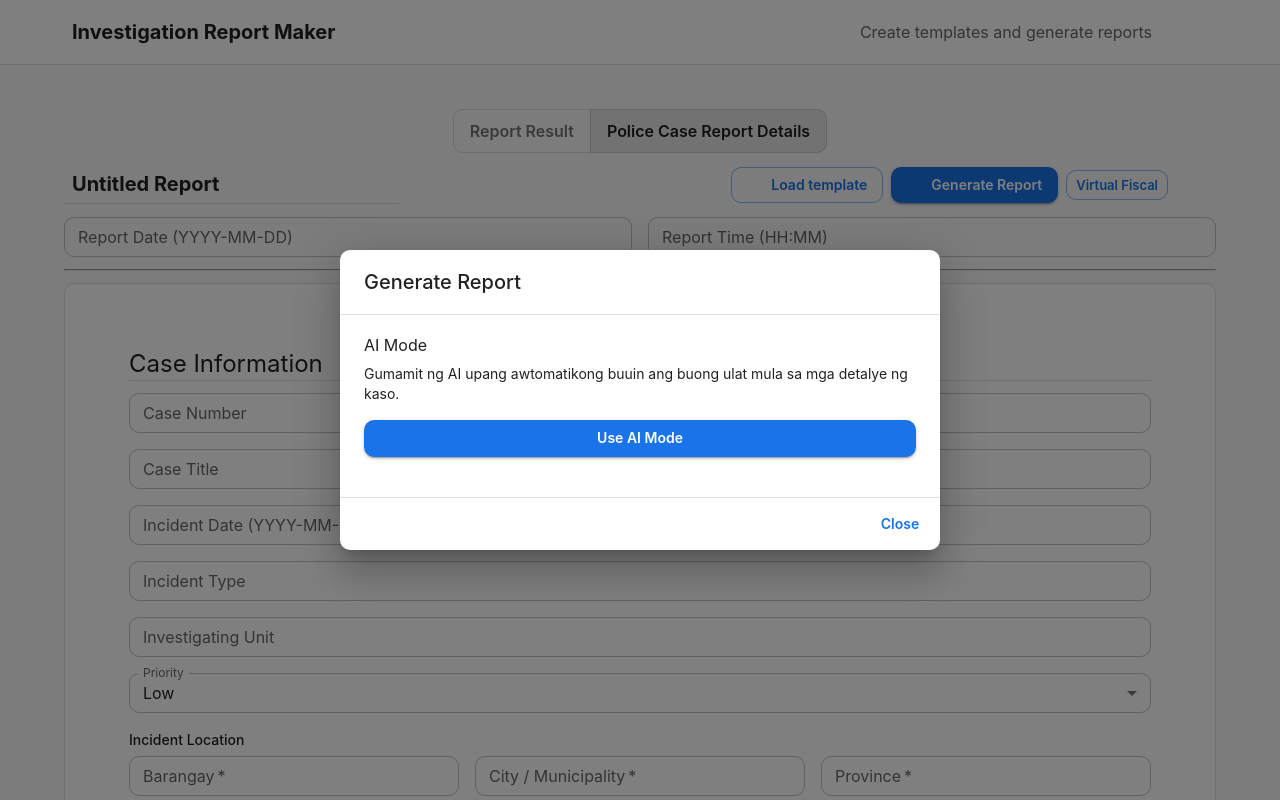
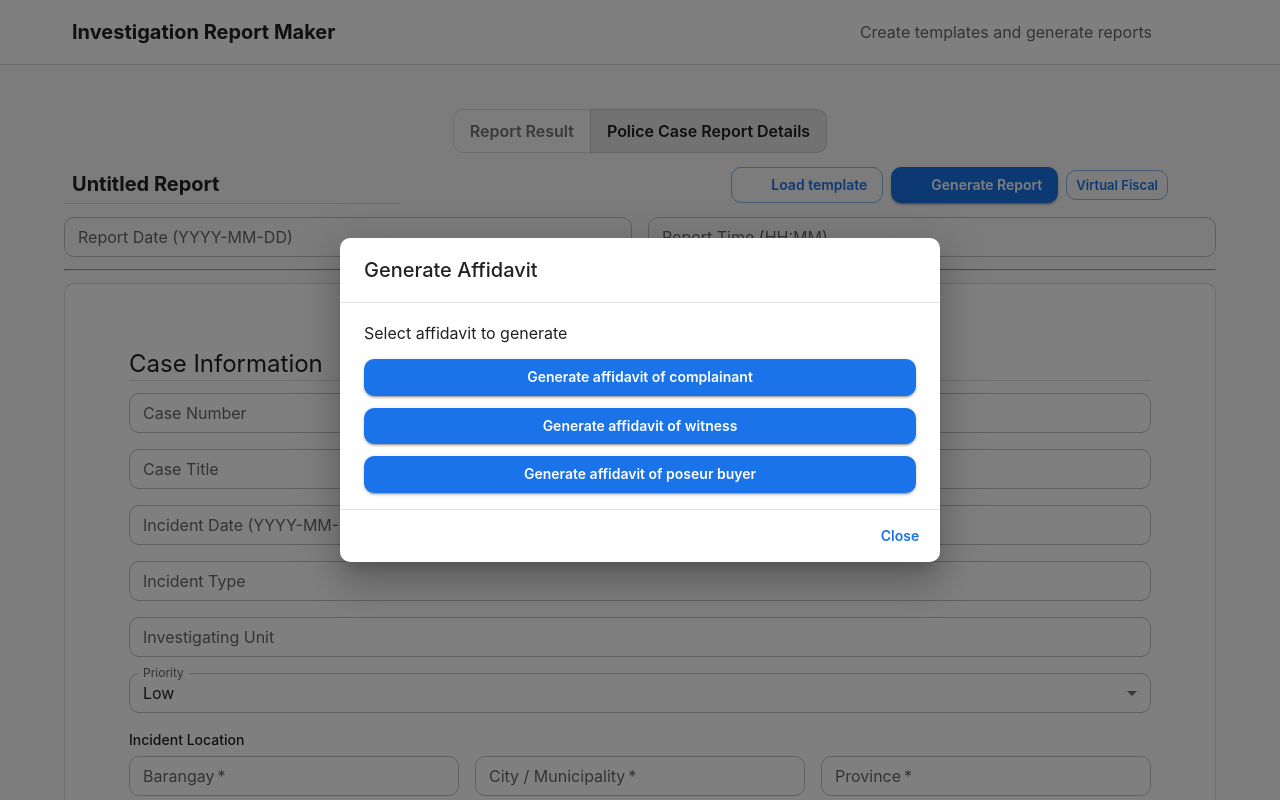
Before and after one commit to JomarMonreal/Investigation-Report-Maker, a React (Vite) app in the folder investigation-report-maker/: page /reports/new in a window 1280 px wide. Both pictures are taken after a click on the button "Generate Report". Shown: the top 800 px of the page. Built offline with nearby package versions, Linux system fonts and the light colour scheme; some icons are missing.

Commit message:
feat: implement affidavit generation endpoints and update report creation UI

```diff
--- a/investigation-report-maker/src/pages/ReportCreation.tsx
+++ b/investigation-report-maker/src/pages/ReportCreation.tsx
@@ -15,7 +15,7 @@ import {
   DialogActions,
   Button,
   Typography,
-  Box,
+  Stack,
 } from "@mui/material";
 import MoreVertIcon from "@mui/icons-material/MoreVert";
 import CaseDetailsForm from "../components/CaseDetailsForm";
@@ -48,6 +48,14 @@ const isServerUnavailable = (err: unknown): boolean => {
     message.includes("request failed (503)") ||
     message.includes("request failed (504)")
   );
+};
+
+type AffidavitKind = "poseur-buyer" | "complainant" | "witness";
+
+const AFFIDAVIT_ENDPOINT: Record<AffidavitKind, string> = {
+  "poseur-buyer": "/api/generate/poseur-buyer",
+  complainant: "/api/generate/complainant",
+  witness: "/api/generate/witness",
 };
 
 const ReportCreation: React.FC = () => {
@@ -101,10 +109,7 @@ const ReportCreation: React.FC = () => {
     setFiscalOpen(true);
   }, [setSlateValue]);
 
-  // -------------------------------------------------------------------------
-  // AI mode: call your /api/generate endpoint
-  // -------------------------------------------------------------------------
-  const handleGenerateReportAIMode = React.useCallback(async () => {
+  const handleGenerateByKind = React.useCallback(async (kind: AffidavitKind) => {
     if (isGeneratingRef.current) return;
     isGeneratingRef.current = true;
     setModeDialogOpen(false);
@@ -115,7 +120,7 @@ const ReportCreation: React.FC = () => {
           ? policeStation
           : caseDetails.policeStation;
 
-      const httpResponse = await fetch("/api/generate", {
+      const httpResponse = await fetch(AFFIDAVIT_ENDPOINT[kind], {
         method: "POST",
         headers: { "Content-Type": "application/json" },
         body: JSON.stringify({ caseDetails, policeStation: stationPayload, systemPrompt }),
@@ -158,7 +163,7 @@ const ReportCreation: React.FC = () => {
       if (isServerUnavailable(err)) {
         await sleep(1000);
       }
-      alert(`Failed to generate report: ${err instanceof Error ? err.message : "Unknown error"}`);
+      alert(`Failed to generate ${kind} affidavit: ${err instanceof Error ? err.message : "Unknown error"}`);
     } finally {
       isGeneratingRef.current = false;
       setIsFetching(false);
@@ -230,19 +235,37 @@ const ReportCreation: React.FC = () => {
 
         {/* Generate mode selection dialog */}
         <Dialog open={modeDialogOpen} onClose={handleCloseGenerateDialog} fullWidth maxWidth="sm">
-          <DialogTitle>Generate Report</DialogTitle>
+          <DialogTitle>Generate Affidavit</DialogTitle>
           <DialogContent dividers>
-            <Box mb={3}>
-              <Typography variant="subtitle1" gutterBottom>
-                AI Mode
+            <Stack spacing={1.5}>
+              <Typography variant="subtitle1">
+                Select affidavit to generate
               </Typography>
-              <Typography variant="body2" paragraph>
-                Gumamit ng AI upang awtomatikong buuin ang buong ulat mula sa mga detalye ng kaso.
-              </Typography>
-              <Button variant="contained" fullWidth onClick={handleGenerateReportAIMode} disabled={isFetching}>
-                Use AI Mode
+              <Button
+                variant="contained"
+                fullWidth
+                onClick={() => void handleGenerateByKind("complainant")}
+                disabled={isFetching}
+              >
+                Generate affidavit of complainant
               </Button>
-            </Box>
+              <Button
+                variant="contained"
+                fullWidth
+                onClick={() => void handleGenerateByKind("witness")}
+                disabled={isFetching}
+              >
+                Generate affidavit of witness
+              </Button>
+              <Button
+                variant="contained"
+                fullWidth
+                onClick={() => void handleGenerateByKind("poseur-buyer")}
+                disabled={isFetching}
+              >
+                Generate affidavit of poseur buyer
+              </Button>
+            </Stack>
           </DialogContent>
           <DialogActions>
             <Button onClick={handleCloseGenerateDialog} disabled={isFetching}>Close</Button>
```
Also changed, not shown: 1 other file (tests, documents, lock files or other folders).
